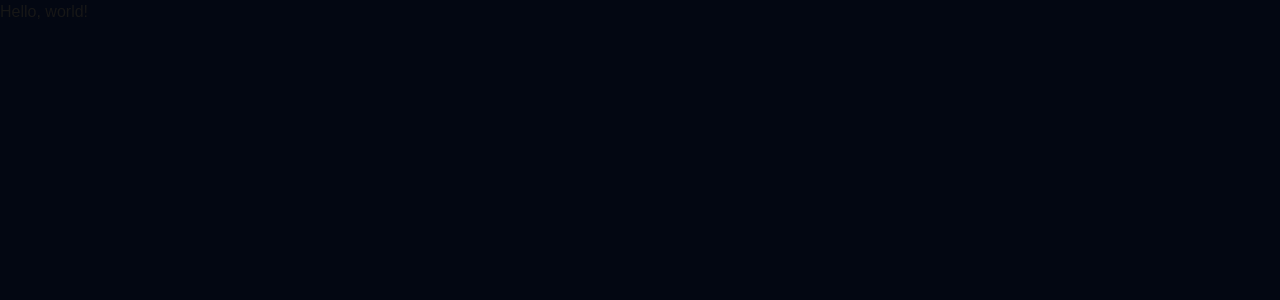
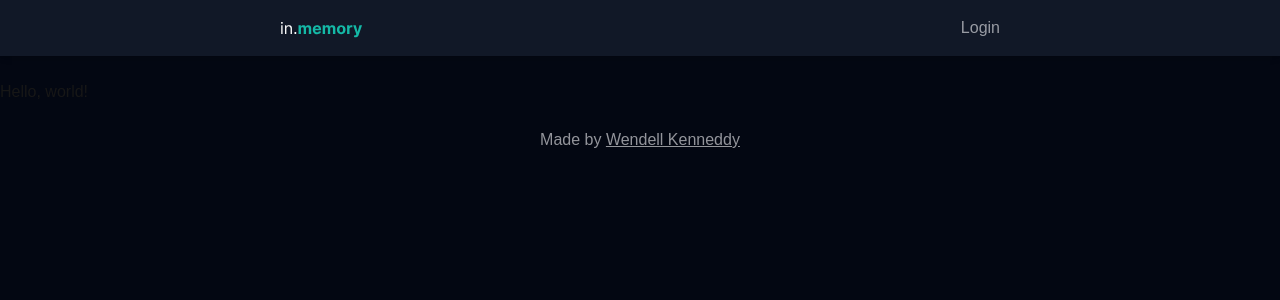
Before and after one commit to wendell-kenneddy/in-memory, a Next.js app: page / in a window 1280 px wide. Shown: the top 300 px of the page. Built offline with nearby package versions, Linux system fonts and the light colour scheme.

Commit message:
feat(layout): add header and footer to root layout

```diff
--- a/src/app/layout.tsx
+++ b/src/app/layout.tsx
@@ -1,4 +1,7 @@
 import "./styles/globals.css";
+import { inter } from "./fonts/inter";
+import { Header } from "./components/header";
+import { Footer } from "./components/footer";
 
 export default function RootLayout({
   children,
@@ -7,7 +10,15 @@ export default function RootLayout({
 }>) {
   return (
     <html lang="en">
-      <body className="bg-gray-950 antialiased">{children}</body>
+      <body className={`${inter.variable} bg-gray-950 antialiased`}>
+        <div className="flex flex-col gap-6">
+          <Header />
+
+          {children}
+
+          <Footer />
+        </div>
+      </body>
     </html>
   );
 }
```
